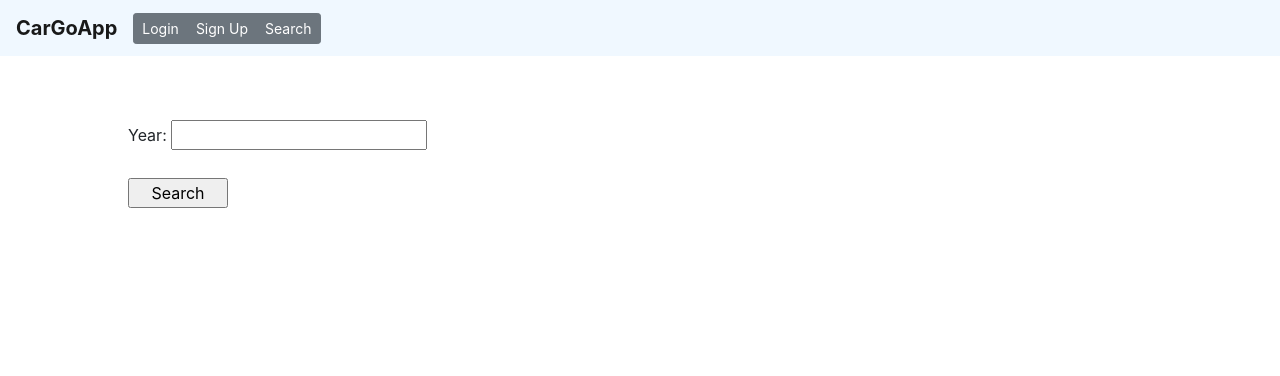
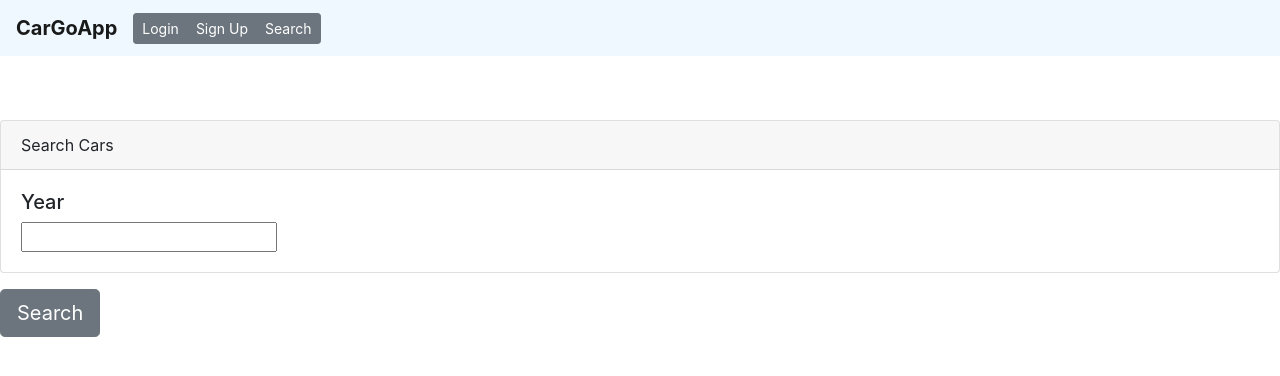
Before and after one commit to xiaochenma131/cargo5500, a React (Create React App) app in the folder V2.0/Yafei-Wang-And-Yuan-Yao-Project3-main 2/: page /search in a window 1280 px wide. Shown: the top 376 px of the page. Built offline with nearby package versions, Linux system fonts and the light colour scheme; no server answers.

Commit message:
Realize the searching cars with year functionality successfullygit add *git add *

```diff
--- a/V2.0/Yafei-Wang-And-Yuan-Yao-Project3-main 2/server.js
+++ b/V2.0/Yafei-Wang-And-Yuan-Yao-Project3-main 2/server.js
@@ -19,6 +19,7 @@ const auth_middleware = require('./routes/middleware/auth_middleware');
 console.log("Connect to DB Successfully");
 
 app.use(express.static(path.join(__dirname, 'build')));
+app.use(express.static('public'));
 app.use(express.json());
 app.use(express.urlencoded({ extended: false }));
 app.use(cookieParser());
--- a/V2.0/Yafei-Wang-And-Yuan-Yao-Project3-main 2/src/App.js
+++ b/V2.0/Yafei-Wang-And-Yuan-Yao-Project3-main 2/src/App.js
@@ -25,7 +25,6 @@ function App() {
 
   return (
     <div>
-      {cars.length}
       <CarCards cars={cars} />
     </div>
   );
--- a/V2.0/Yafei-Wang-And-Yuan-Yao-Project3-main 2/src/components/CarCards.jsx
+++ b/V2.0/Yafei-Wang-And-Yuan-Yao-Project3-main 2/src/components/CarCards.jsx
@@ -1,6 +1,5 @@
 import React from "react";
 import CarCard from "./CarCard";
-import SearchForm from "./SearchForm";
 
 export default function CarCards(props) {
     const cars = props.cars;
--- a/V2.0/Yafei-Wang-And-Yuan-Yao-Project3-main 2/src/components/SearchForm.jsx
+++ b/V2.0/Yafei-Wang-And-Yuan-Yao-Project3-main 2/src/components/SearchForm.jsx
@@ -2,6 +2,7 @@ import React, { useEffect, useState } from 'react';
 import Axios from 'axios';
 import { useParams, Link } from 'react-router-dom';
 import CarCards from "./CarCards";
+import { Card, Button } from "react-bootstrap";
 
 
 export default function SearchForm(props) {
@@ -23,21 +24,22 @@ export default function SearchForm(props) {
     const [cars, setCars] = useState('');
 
     function getCars() {
-        Axios.get("/api/cars/search" + params.Year)
+        Axios.post("/api/cars/search", { Year })
             .then(function (response) {
                 setCars(response.data);
+                console.log("response is: " + JSON.stringify(response));
             })
     }
 
     useEffect(getCars, []);
     return (
         <div>
-            <form className="search-form" onSubmit={() => searchCars()}>
+            {/* <form className="search-form">
                 <label>
                     Year:{' '}
                     <input type="text" name="Year" value={Year} onChange={e => setYear(e.target.value)} />
-                </label>
-                {/* <label>
+                </label> */}
+            {/* <label>
                     Make:{' '}
                     <input type="text" name="Make" value={Make} onChange={e => setMake(e.target.value)} />
                 </label>
@@ -49,9 +51,20 @@ export default function SearchForm(props) {
                     State:{' '}
                     <input type="text" name="State" value={State} onChange={e => setState(e.target.value)} />
                 </label> */}
-                <input class="search-form-button" type="submit" value="Search" as={Link} to="/search" onClick={() => getCars()} />
-                {/* <input class="search-form-button" type="submit" value="Search" /> */}
-            </form >
+            {/* <input class="search-form-button" type="submit" value="Search" onClick={getCars()} /> */}
+            {/* <input class="search-form-button" type="submit" value="Search" /> */}
+            {/* <button class="search-form-button" type="submit" onClick={() => getCars()}>Search</button>
+            </form > */}
+            <Card className='w-auto'>
+                <Card.Header>Search Cars</Card.Header>
+                <Card.Body>
+                    <h5>Year</h5>
+                    <input value={Year} onChange={e => setYear(e.target.value)} />
+                </Card.Body>
+            </Card>
+            <Button size="lg" className="custom-btn mt-3" onClick={() => getCars()} >
+                Search
+            </Button>
             <CarCards cars={cars} />
         </div >
     )
--- a/V2.0/Yafei-Wang-And-Yuan-Yao-Project3-main 2/src/index.js
+++ b/V2.0/Yafei-Wang-And-Yuan-Yao-Project3-main 2/src/index.js
@@ -22,9 +22,6 @@ root.render(
       <Header />
       <Routes>
         <Route path={"/"} element={<App />} />
-        <Route path={"/search"} element={<SearchForm />} />
-
-
         <Route path={"/articles/:articleId"} element={<ArticleEntry />} />
         <Route path={"/articles/edit/:articleId"} element={<ArticleEdit />} />
         <Route path={"/login"} element={<Login />} />
@@ -32,6 +29,7 @@ root.render(
         <Route path={"/createArticle"} element={<CreateArticle />} />
         <Route path={"/articles/:articleId/reviews/:reviewId"} element={<ReviewEntry />} />
         <Route path={"/articles/:articleId/edit/:reviewId"} element={<ReviewEdit />} />
+        <Route path={"/search?Year=:Year"} element={<SearchForm />} />
         <Route path={"/search"} element={<SearchForm />} />
       </Routes>
     </BrowserRouter>
```
Also changed, not shown: V2.0/Yafei-Wang-And-Yuan-Yao-Project3-main 2/routes/cars.js (+6 -2 lines).
